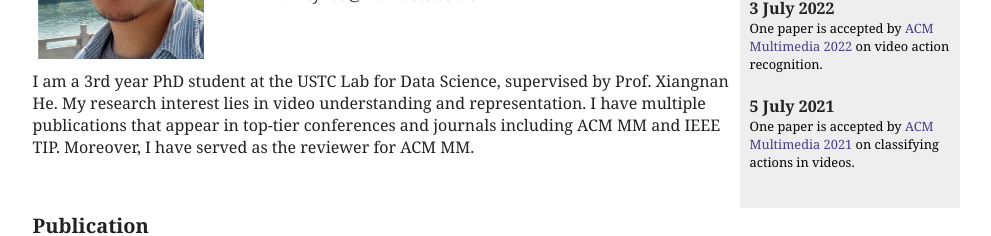
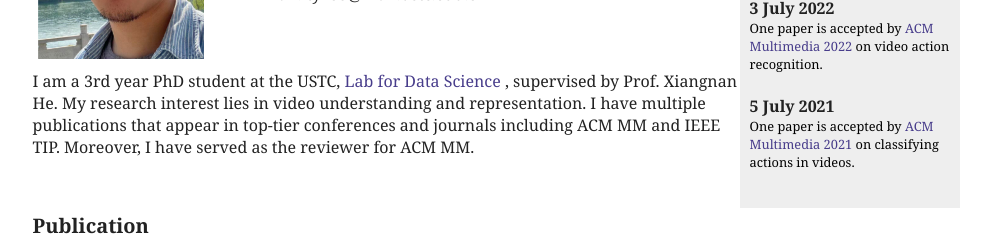
Before and after one commit to ty-97/ty-97.github.io, a plain HTML site: page index.html in a window 1280 px wide. Shown: the part 214-450 px from the top of the page, without its empty margins (144-1135 px from the left). Drawn offline with Linux system fonts and the light colour scheme.

Commit message:
Update index.html

```diff
--- a/index.html
+++ b/index.html
@@ -74,7 +74,7 @@ Email:  ty133@mail.ustc.edu.cn</a><br>
 </tbody></table>
 
 <div class="box">
-I am a 3rd year PhD student at the USTC Lab for Data Science, supervised by Prof. Xiangnan He. My research interest lies in video understanding and representation. I have multiple publications that appear in top-tier conferences and journals including ACM MM and IEEE TIP. Moreover, I have served as the reviewer for ACM MM. </br></br>
+I am a 3rd year PhD student at the USTC, <a href="http://data-science.ustc.edu.cn/main.htm", target="_blank">Lab for Data Science </a>, supervised by Prof. Xiangnan He. My research interest lies in video understanding and representation. I have multiple publications that appear in top-tier conferences and journals including ACM MM and IEEE TIP. Moreover, I have served as the reviewer for ACM MM. </br></br>
 
 
 <div id="papers">
```
